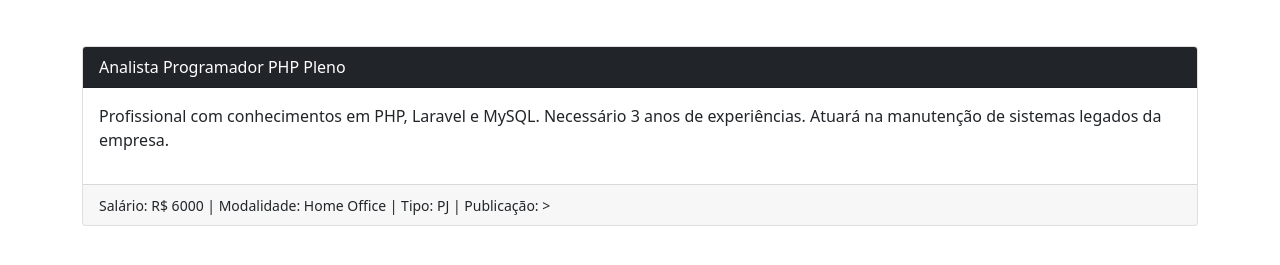
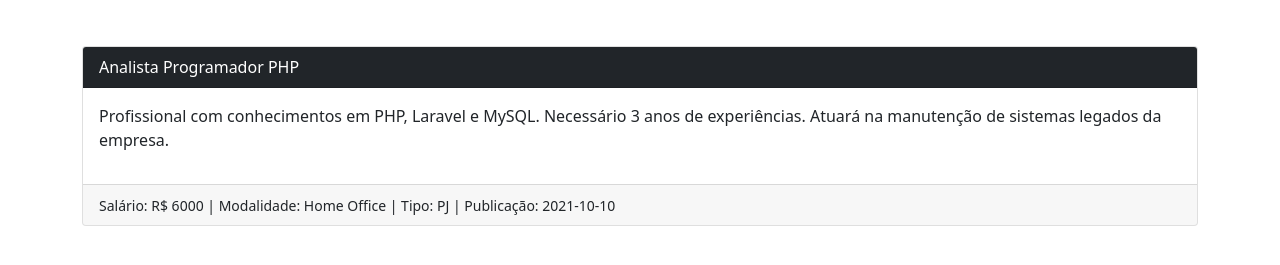
Before and after one commit to leandro-SI/publicar-vagas-VueJs, a Vue app: page / in a window 1280 px wide. Shown: the part 500-765 px from the top of the page. Built offline with nearby package versions, Linux system fonts and the light colour scheme.

Commit message:
tipagem e validações das propriedades

```diff
--- a/src/components/comuns/Vaga.vue
+++ b/src/components/comuns/Vaga.vue
@@ -5,10 +5,9 @@
       <p>{{ descricao }}</p>
     </div>
     <div class="card-footer">
-      <small class="tetx-muted"
-        >Salário: R$ {{ salario }} | Modalidade: {{ modalidade }} | Tipo: {{ tipo }} |
-        Publicação: {{ publicacao }}></small
-      >
+      <small class="tetx-muted">
+        Salário: R$ {{ salario }} | Modalidade: {{ modalidade }} | Tipo: {{ tipo }} | Publicação: {{ publicacao }}
+      </small>
     </div>
   </div>
 </template>
@@ -16,13 +15,43 @@
 <script>
 export default {
   name: 'Vaga',
-  props: [
-    'titulo',
-    'descricao',
-    'salario',
-    'modalidade',
-    'tipo',
-    'poublicacao'
-  ]
+  props: {
+    titulo: {
+      type: String,
+      required: true,
+      validator(p) {
+        if (p, p.length < 6) return false
+        return true
+      }
+    },
+    descricao: {
+      type: String,
+      default: 'O contratante não adicionou uma descrição para esta vaga'
+    },
+    salario: {
+      type: [Number, String],
+      required: true
+    },
+    modalidade: {
+      type: String,
+      required: true
+    },
+    tipo: {
+      type: String,
+      required: true
+    },
+    publicacao: {
+      type: String,
+      required: true
+    }
+  },
+  created() {
+    console.log(typeof this.titulo)
+    console.log(typeof this.descricao)
+    console.log(typeof this.salario)
+    console.log(typeof this.modalidade)
+    console.log(typeof this.tipo)
+    console.log(typeof this.publicacao)
+  }
 };
 </script>
--- a/src/components/views/Home.vue
+++ b/src/components/views/Home.vue
@@ -7,14 +7,7 @@
     </div>
     <div class="row mt-5" v-for="(vaga, index) in vagas" :key="index">
       <div class="col">
-        <vaga
-          :titulo="vaga.titulo"
-          :descricao="vaga.descricao"
-          :salario="vaga.salario"
-          :modalidade="vaga.modalidade"
-          :tipo="vaga.tipo"
-          :publicacao="vaga.publicacao"
-        />
+        <vaga v-bind="vaga" />
       </div>
     </div>
     <div class="row mt-5">
@@ -64,7 +57,7 @@ export default {
     usuariosOnline: 0,
     vagas: [
       {
-        titulo: "Analista Programador PHP Pleno",
+        titulo: "Analista Programador PHP",
         descricao:
           "Profissional com conhecimentos em PHP, Laravel e MySQL. Necessário 3 anos de experiências. Atuará na manutenção de sistemas legados da empresa.",
         salario: 6000,
```
